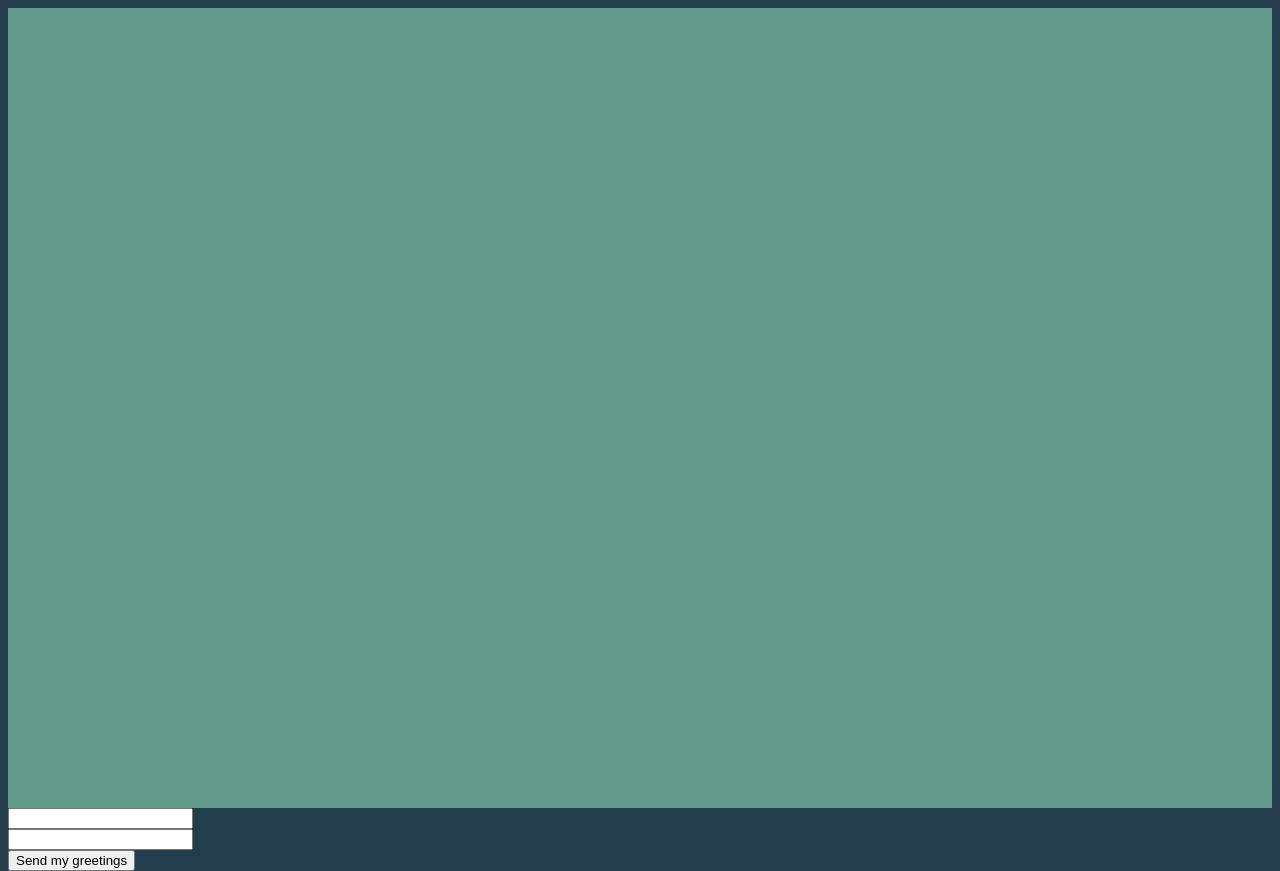
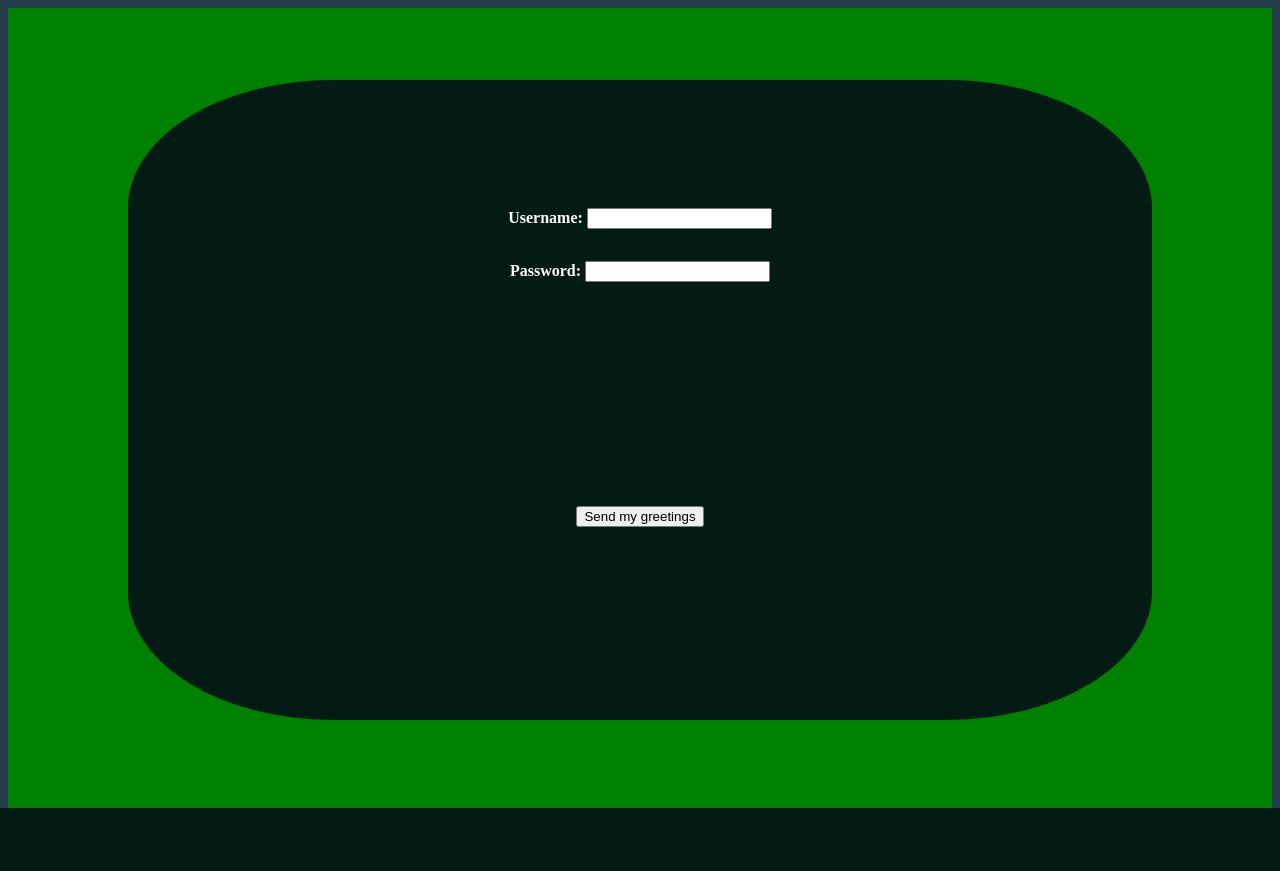
Before and after one commit to GucciGerm/Cammando_Narwhal, a Flask app: page / in a window 1280 px wide. After the commit the page ends 808 px from the top, so only its background shows below. Run offline with Flask 2, Linux system fonts and the light colour scheme.

Commit message:
update home.html

```diff
--- a/static/styles.css
+++ b/static/styles.css
@@ -6,11 +6,31 @@ html {height: 100%;}
 body {height: 100%; background: var(--headfoot);}
 main {height: 100%; background: green;}
 footer {height: 0%; background: var(--headfoot); color: white;}
-article {height: 100%; background: #619b8a; width: 100%; float:left; overflow-y: scroll;}
-aside {height: 100%; background: #233d4d; width: 0%; float: right; display:none;}
+article {height: 100%; background: #619b8a; width: 100%; float:left; overflow-y: scroll; box-sizing: border-box;}
+aside {height: 100%; background: #233d4d; width: 0%; float: right; display:none; box-sizing: border-box;}
 section {max-height: 60%; width: 90%; border-bottom: 1px dotted crimson; padding-bottom: 10%; }
 .repo {color: lightgray; font-size: 300%; font-weight: bold; text-align: center;}
 /*.repoName, .description {text-align: center;}*/
 
-article.repo {width: 50%; font-size: 100%;}
-aside.repo {width: 50%; display:block;}
+article.repo {width: 50%; font-size: 100%; height: 100%;}
+aside.repo {width: 50%; display:block; text-align: left; height: 100%;  overflow-y: scroll;}
+
+.asideData {width: 100%; height:20%; color:gold;margin-top: 10%;}
+.caption {color: gold; font-size: 50%; position: relative; left:0;}
+.asideText {color:crimson; font-size: 50%; position: relative; left: 30%;}
+
+
+form {
+	position: absolute;
+	left: 10%;
+	top: 10%;
+	height: 80%;
+	width: 80%;
+	background: #041B15;
+	border-radius: 20%;
+	color: white; font-weight: bold;
+}
+
+#usernameDiv{text-align: center;position:relative; top: 20%; color: white; font-weight: bold;}
+#passwordDiv{text-align: center;position:relative; top: 25%; color: white; font-weight: bold;}
+#submit{text-align: center;position:relative; top: 60%;}
--- a/templates/home.html
+++ b/templates/home.html
@@ -6,23 +6,22 @@
 </head>
 <body>
 <main>
-    <article id="interface"></article>
-    <aside id="repos"></aside>
-    <aside id="repo"></aside>
-</main>
-
-<footer>
-	<form action="http://localhost:5007/authenticate" method="post" enctype="multipart/form-data">
+	<div class="space"></div>
+    <form action="http://localhost:5007/authenticate" method="post" enctype="multipart/form-data">
 		<div id="usernameDiv">
-			<input name="username">
+			Username: <input name="username">
 		</div>
 		<div id="passwordDiv">
-			<input type="password" name="password">
+			Password: <input type="password" name="password">
 		</div>
 		<div id="submit">
     		<button>Send my greetings</button>
   		</div>
 	</form>
+</main>
+
+<footer>
+
 </footer>
 
     <!-- <script type="text/javascript" src="static/functionality.js"></script> -->
```
Also changed, not shown: mosiac.py (added, +58 -0 lines), static/functionality.js (+21 -0 lines), templates/auth.html (+17 -3 lines), Narwhal.png (added), images/narwhal_logo.png (added).
